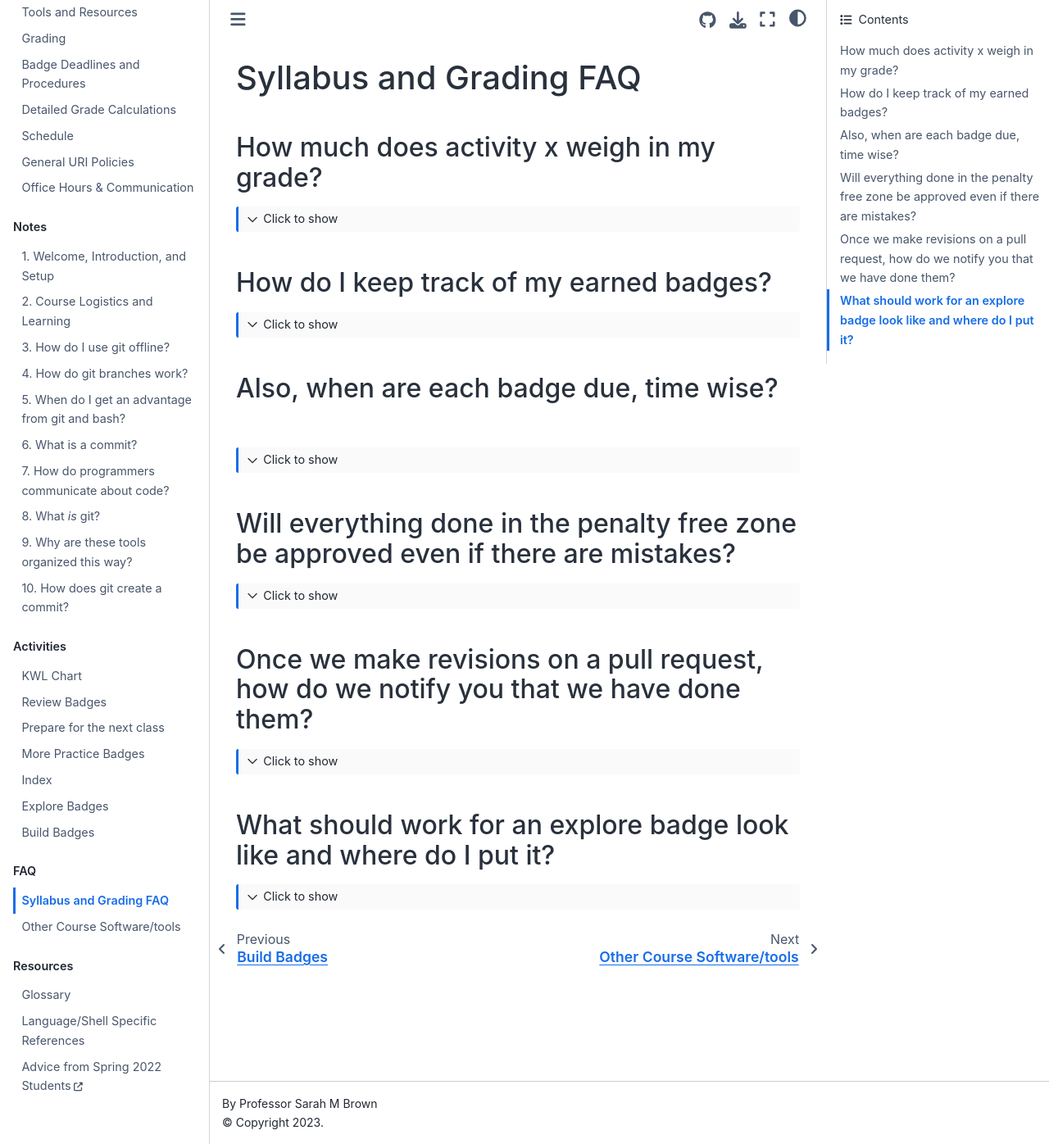
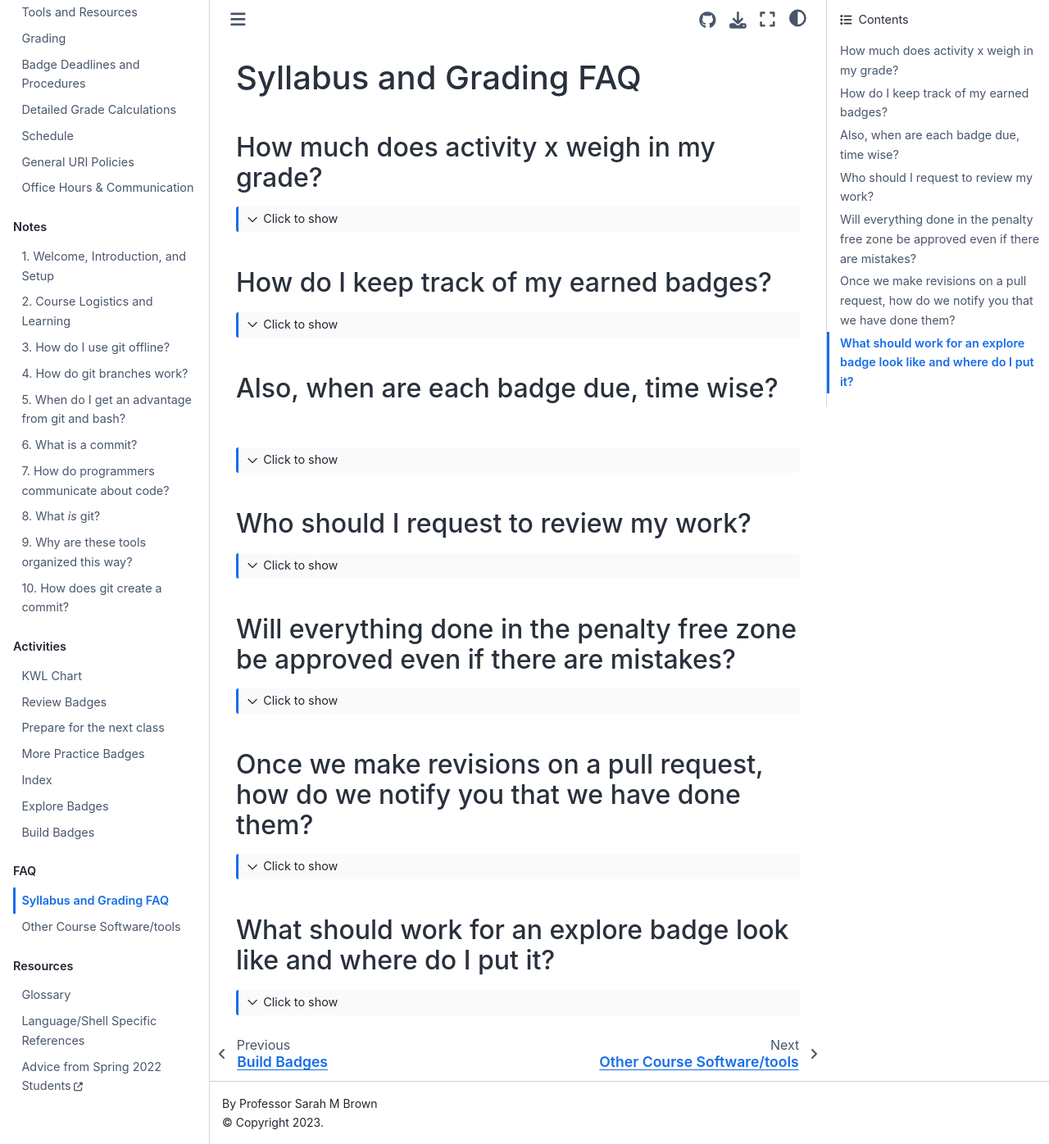
Before and after one commit to introcompsys/fall2023, a Jupyter Book: the page built from faq/syllabus.md, in a window 1280 px wide and 1396 px high. Shown: the whole window at 82% size. Built offline with Jupyter Book 1.0.4 settings and Sphinx 7.4.7 and the Sphinx Book theme 1.1.4, drawn with Linux system fonts in a browser that asks for light colours; pages that are not in the unit, such as notebooks, are missing from menus.

Commit message:
reviwer advice

````diff
--- a/faq/syllabus.md
+++ b/faq/syllabus.md
@@ -22,6 +22,19 @@
 Experience reports for missing class is on a case by case basis depending on why you missed class. You must have a plan by the next class.
 
 Explore and build, we'll agree to a deadline when you propose.
+```
+
+## Who should I request to review my work?
+```{toggle}
+- Experience badge (inclass): TA in your group
+- Experience report(makeup) `@brownsarahm``
+- Review badge: `@instructors` team (it will convert to one of the three of us)
+- Explore Proposal: `@brownsarahm`
+- Explore Badge: `@brownsarahm`
+- Build Proposal: `@brownsarahm`
+- Build Badge: `@brownsarahm`
+
+
 ```
 
 ## Will everything done in the penalty free zone be approved even if there are mistakes?
````
